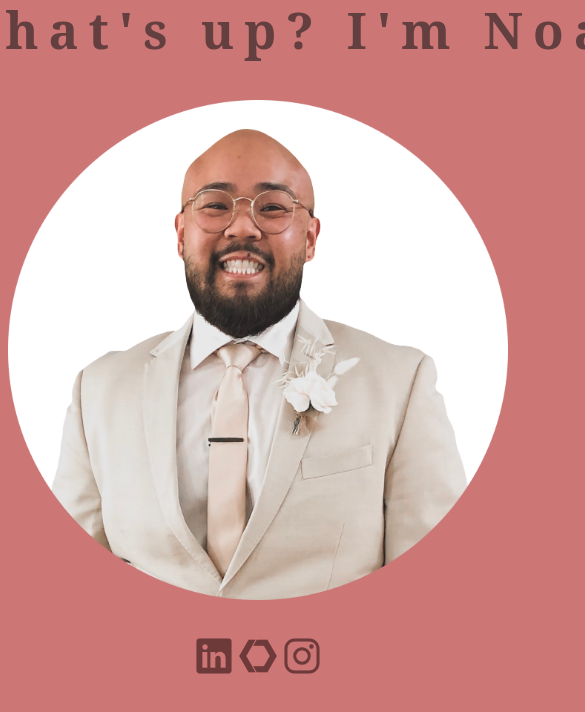
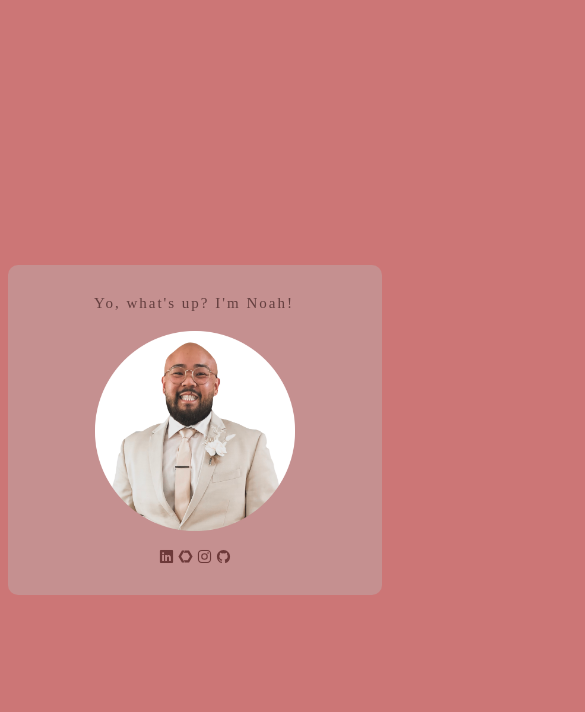
Before and after one commit to noahfarinas/noahfarinas.github.io, a plain HTML site: page index.html in a window 390 px wide. Shown: the top 712 px of the page, 585 px wide, since content can reach past the window. Drawn offline with nearby package versions, Linux system fonts and the light colour scheme.

Commit message:
responsive for mobile

```diff
--- a/index.html
+++ b/index.html
@@ -11,13 +11,11 @@
     <div class="container">
       <div class="typewriter">
         <h1>Yo, what's up? I'm Noah!</h1>
-        </div>
-        <br />
-        <br />
+      </div>
+ <br>
         <img src="photos/noahface.png" alt="Noah" />
-        <br />
-        <br />
-        <div class="social">
+  <br>
+      <div class="social">
         <a class="links"
           href="https://www.linkedin.com/in/noah-farinas-b3b9571b0/"
         >
@@ -31,7 +29,8 @@
         <a class="links" href="https://www.instagram.com/noahnigelphoto/"
           ><ion-icon name="logo-instagram"></ion-icon
         ></a>
-    </div>
+        <a class="links" href="https://github.com/noahfarinas"
+        ><ion-icon name="logo-github"></ion-icon></a>
       </div>
     </div>
 
@@ -40,7 +39,10 @@
         color: rgb(109, 57, 57);
       }
       ion-icon {
-  font-size: 40px;
+  font-size: 15px;
+}
+
+
 }
     </style>
 
--- a/styles.css
+++ b/styles.css
@@ -2,26 +2,32 @@
 /* GLOBAL STYLES */
 body {
   background: rgb(204, 118, 118);
-  padding-top: 5em;
+  /* //original */
+  /* padding-top: 2em;
   display: flex;
-  /* justify-content: center;
-  text-align: center; */
+  justify-content: center;
+  text-align: center;
+  min-height: 100vh; */
+  display: flex;
+  justify-content: center;
+  align-items: center;
+  min-height: 100vh;
 
 }
 
 /* DEMO-SPECIFIC STYLES */
 .typewriter h1 {
-display: flex;
+/* display: flex; */
   color: rgb(100, 63, 63);
-  font-family: 'serif';
-  font-weight: 800;
-  font-size: 50px
-  ;
+  font-family: roboto mono;
+  font-weight: 400;
+  font-size: 15px;
+  line-height: 20px;
   overflow: hidden; /* Ensures the content is not revealed until the animation */
   border-right: .15em solid rgb(255, 255, 255); /* The typwriter cursor */
   white-space: nowrap; /* Keeps the content on a single line */
   margin: 0 auto; /* Gives that scrolling effect as the typing happens */
-  letter-spacing: .2em; /* Adjust as needed */
+  letter-spacing: 2px; /* Adjust as needed */
   animation:
     typing 3.5s steps(24, end),
     blink-caret .5s step-end infinite;
@@ -40,21 +46,30 @@ display: flex;
   50% { border-color: rgb(255, 255, 255) }
 }
 img {
-    display: flex;
+    /* display: ; */
     margin-left: auto;
     margin-right: auto;
     width: 100%;
     position: relative;
     vertical-align: top;
+    max-width: 200px;
   }
 
-  .container {
-    width: 500px;
-    height: 500px;
+ .container {
+ width: 200px;
+    height: 300px;
     margin: 0 auto;
-
-    /* Flex rules */
     display: flex;
     flex-flow: column nowrap;
     justify-content: center;
     align-items: center;
+    background-color: rgb(197, 144, 144);
+    border-radius: 10px;
+    padding: 15px 25px;
+    width: 100%;
+    max-width: 400px;
+    min-width: 100px;
+    display: column;
+    flex-direction: column;
+    text-align: center;
+    /* text-transform: uppercase;  */
```
